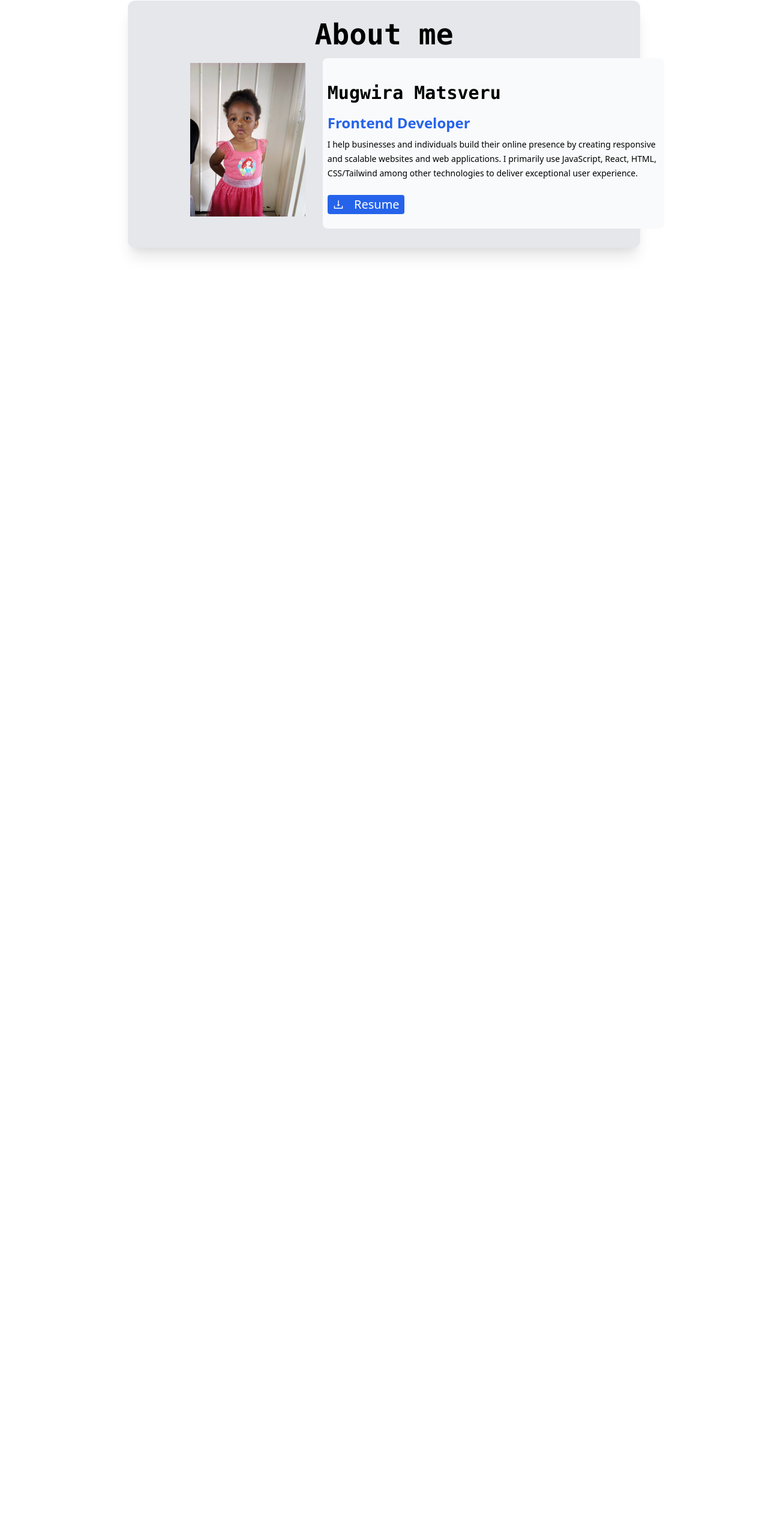
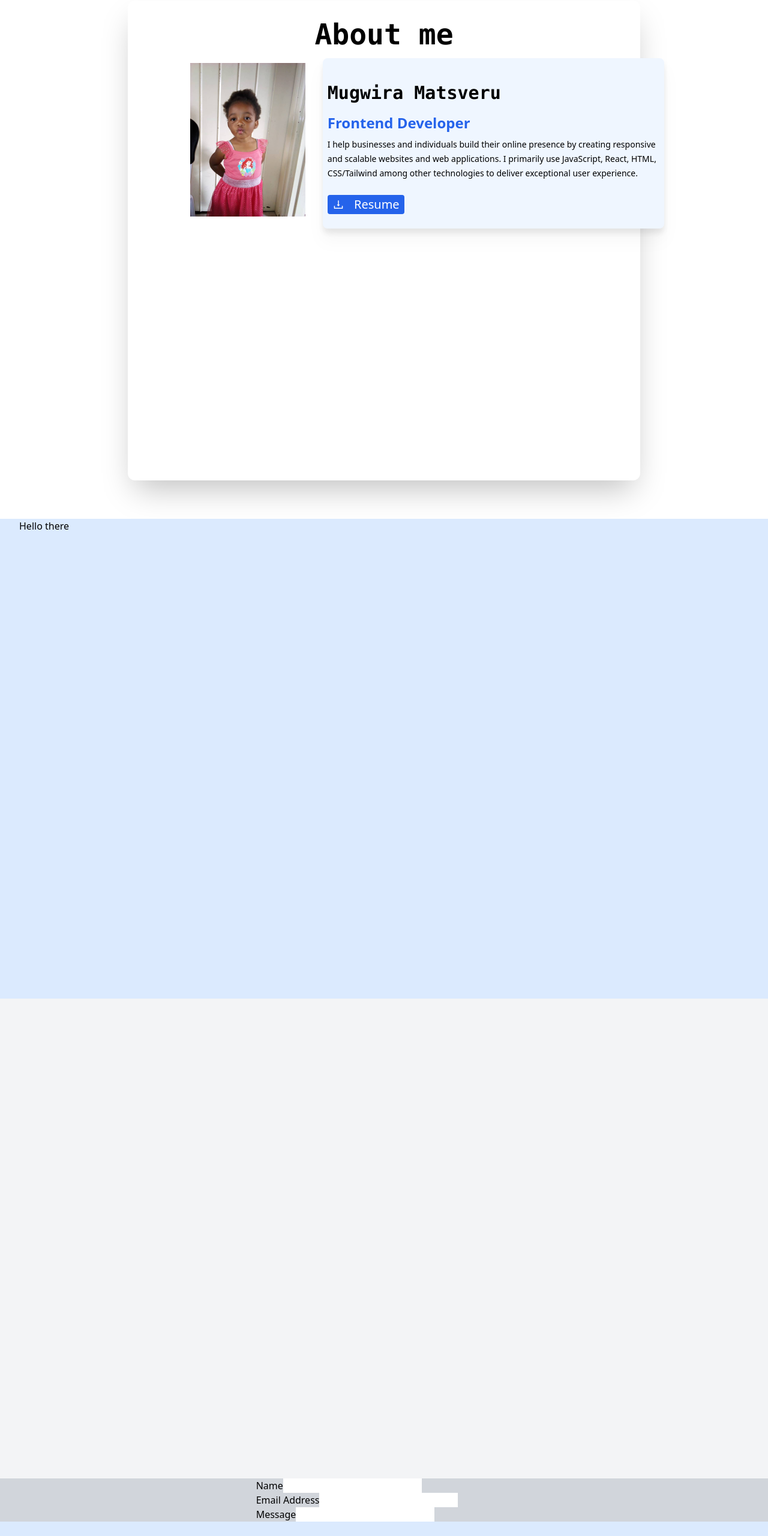
Before and after one commit to mugwira/My-Portfolio, a React (Create React App) app: page / in a window 1280 px wide. Shown: the part 127-2688 px from the top of the page at 60% size. Before the commit the page ends 800 px from the top, so only its background shows below. Built offline with nearby package versions, Linux system fonts and the light colour scheme.

Commit message:
Added rest of Components

```diff
--- a/src/App.js
+++ b/src/App.js
@@ -1,6 +1,10 @@
 
 import Card from "./components/Card";
+import Contact from "./components/Contact";
+import Footer from "./components/Footer";
 import Navbar from "./components/Navbar";
+import Projects from "./components/Projects";
+import Skills from "./components/Skills";
 
 
 function App() {
@@ -8,6 +12,10 @@ function App() {
     <div>
       <Navbar />
       <Card />
+      <Projects />
+      <Skills />
+      <Contact />
+      <Footer />
     </div>
   );
 }
--- a/src/components/Card.js
+++ b/src/components/Card.js
@@ -2,11 +2,10 @@ import React from "react";
 import Flip from "react-reveal/Flip";
 import { AiOutlineDownload } from "react-icons/ai";
 
-
 function Card() {
   return (
     <div>
-      <div className="main bg-gray-200 py-1 md:py-8 w-3/4 md:w-2/3 mx-auto my-8 md:my-16 rounded-xl shadow-xl">
+      <div className="main h-screen py-1 md:py-8 w-3/4 md:w-2/3 mx-auto my-8 md:my-16 rounded-xl shadow-2xl">
         <h1 className="text-center text-3xl md:text-5xl font-semibold font-mono mb-4">
           About me
         </h1>
@@ -16,7 +15,7 @@ function Card() {
             <img className="w-48 md:-mb-16" src="./claire.jpg" alt="" />
           </div>
 
-          <div className="bg-gray-50 md:w-2/3 mx-auto py-6 rounded-lg md:-mr-10 ">
+          <div className="bg-blue-50 md:w-2/3 mx-auto py-6 rounded-lg md:-mr-10 filter drop-shadow-xl ">
             <div className="content px-2">
               <h2 className="md:text-3xl font-extrabold md:font-semibold font-mono py-4">
                 Mugwira Matsveru
@@ -25,17 +24,18 @@ function Card() {
                 Frontend Developer
               </h3>
               <p className="text-sm leading-6 pb-6">
-                I help businesses and individuals build their online presence
-                by creating responsive and scalable websites and web
-                applications. I primarily use JavaScript, React, HTML,
-                CSS/Tailwind among other technologies to deliver exceptional
-                user experience.
+                I help businesses and individuals build their online presence by
+                creating responsive and scalable websites and web applications.
+                I primarily use JavaScript, React, HTML, CSS/Tailwind among
+                other technologies to deliver exceptional user experience.
               </p>
-              <Flip left  duration={5000}>
+              <Flip left duration={5000}>
                 <a
                   className="flex items-center gap-2 lg:gap-4 lg:text-xl
                   py-0.5 px-2 bg-blue-600 text-white rounded hover:bg-blue-400 w-32 "
-                  href="https://drive.google.com/file/d/1mxp9pbkIU6v3irIg93Di3aFAzrxtYwnZ/view?usp=sharing" target="_blank" rel='noreferrer'
+                  href="https://drive.google.com/file/d/1mxp9pbkIU6v3irIg93Di3aFAzrxtYwnZ/view?usp=sharing"
+                  target="_blank"
+                  rel="noreferrer"
                 >
                   {" "}
                   <AiOutlineDownload /> Resume
@@ -43,8 +43,8 @@ function Card() {
               </Flip>
             </div>
           </div>
+        </div>
 
-        </div>
       </div>
     </div>
   );
--- /dev/null
+++ b/src/components/Contact.js
@@ -0,0 +1,28 @@
+import React from 'react'
+
+function Contact() {
+    return (
+        <div className="bg-gray-300 ">
+            <div className="mx-auto w-1/3">
+            <form className="contact-form">
+                <div className="">
+                <label>Name</label>
+                <input type="text"/>
+                </div>
+                <div>
+                <label>Email Address</label>
+                <input type="email"/>
+                </div>
+                <div>
+                <label>Message</label>
+                <input type="messagebox"/>
+                </div>
+
+            </form>
+            </div>
+
+        </div>
+    )
+}
+
+export default Contact
--- /dev/null
+++ b/src/components/Footer.js
@@ -0,0 +1,16 @@
+import React from 'react'
+
+function Footer() {
+    return (
+        <div className="bg-blue-100 h-16 items-center flex justify-center">
+            <div className="text-sm text-gray-700">
+                <p>&copy; 2021 Mugwira Matsveru. All rights reserved</p>
+
+            </div>
+
+
+        </div>
+    )
+}
+
+export default Footer
--- /dev/null
+++ b/src/components/Projects.js
@@ -0,0 +1,14 @@
+import React from 'react'
+
+function Projects() {
+    return (
+        <div className="main bg-blue-100 h-screen">
+            <div className="container">
+                <p>Hello there</p>
+            </div>
+
+        </div>
+    )
+}
+
+export default Projects
--- /dev/null
+++ b/src/components/Skills.js
@@ -0,0 +1,17 @@
+import React from 'react'
+
+function Skills() {
+    return (
+        <div className="bg-gray-100 h-screen">
+            <div className="container">
+            <div>
+
+            </div>
+
+            </div>
+
+        </div>
+    )
+}
+
+export default Skills
```
